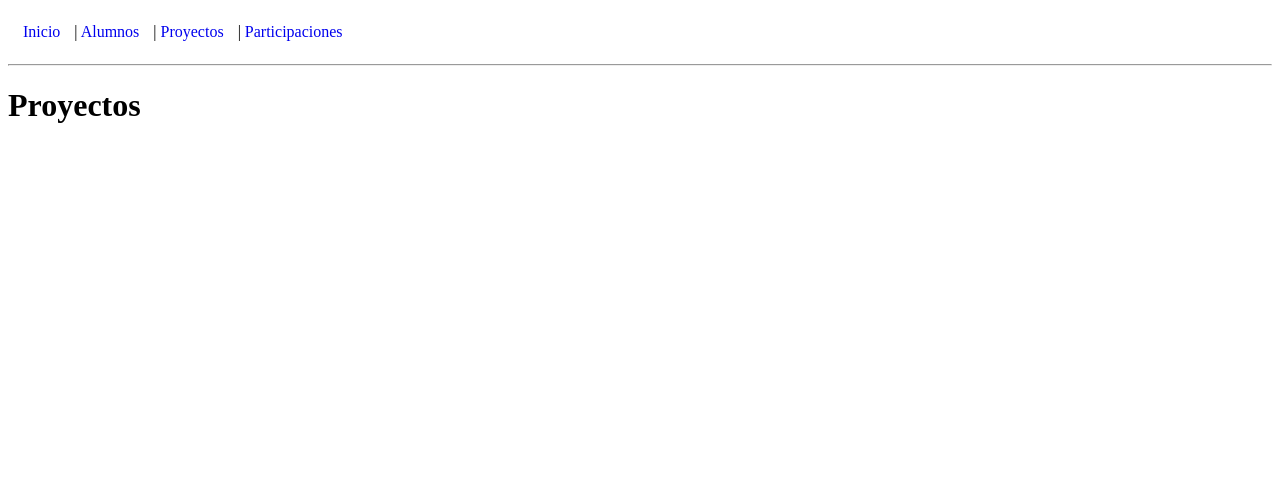
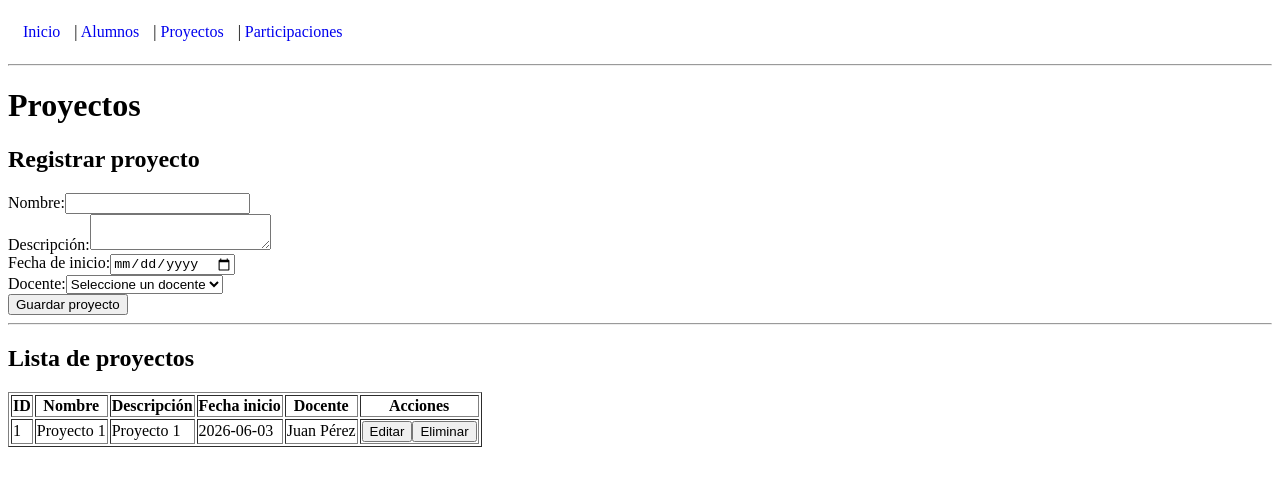
Before and after one commit to Enrique-Mora-Zavala/proyecto-final, a Vue app: page /proyectos in a window 1280 px wide. Shown: the top 486 px of the page. Built offline with nearby package versions, Linux system fonts and the light colour scheme; data requests are answered from the project's data file.

Commit message:
Se desarollo el CRUD para gestionar los proyectos

```diff
--- a/db.json
+++ b/db.json
@@ -8,7 +8,15 @@
       "id": 1
     }
   ],
-  "proyectos": [],
+  "proyectos": [
+    {
+      "nombre": "Proyecto 1",
+      "descripcion": "Proyecto 1",
+      "fechaInicio": "2026-06-03",
+      "docenteId": 1,
+      "id": 1
+    }
+  ],
   "participaciones": [],
   "carreras": [
     {
--- a/src/views/ProyectosView.vue
+++ b/src/views/ProyectosView.vue
@@ -1,5 +1,29 @@
+<script setup>
+import { ref } from 'vue'
+import ProyectoForm from '../components/proyectos/ProyectoForm.vue'
+import ProyectosList from '../components/proyectos/ProyectosList.vue'
+
+const actualizarLista = ref(0)
+const proyectoSeleccionado = ref(null)
+
+const recargarProyectos = () => {
+  actualizarLista.value++
+  proyectoSeleccionado.value = null
+}
+
+const editarProyecto = (proyecto) => {
+  proyectoSeleccionado.value = proyecto
+}
+</script>
+
 <template>
   <div>
     <h1>Proyectos</h1>
+
+    <ProyectoForm :proyectoEditar="proyectoSeleccionado" @proyecto-guardado="recargarProyectos" />
+
+    <hr />
+
+    <ProyectosList :key="actualizarLista" @editar-proyecto="editarProyecto" />
   </div>
 </template>
```
